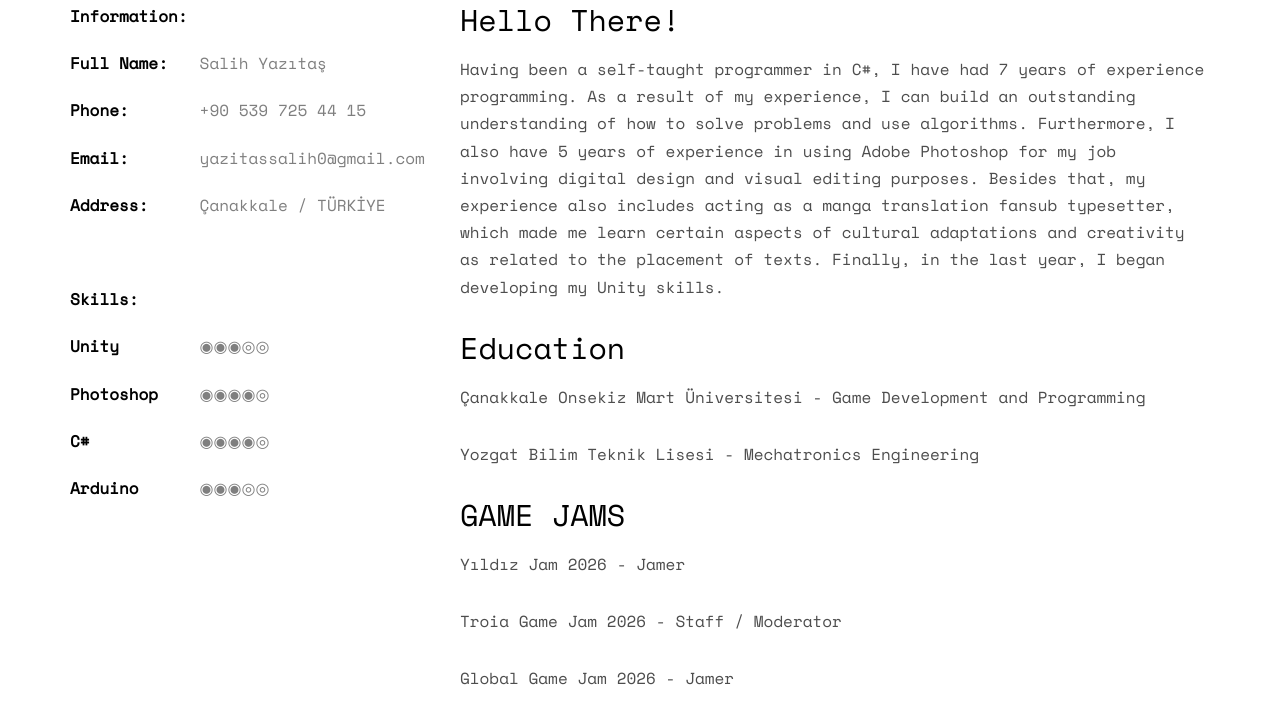
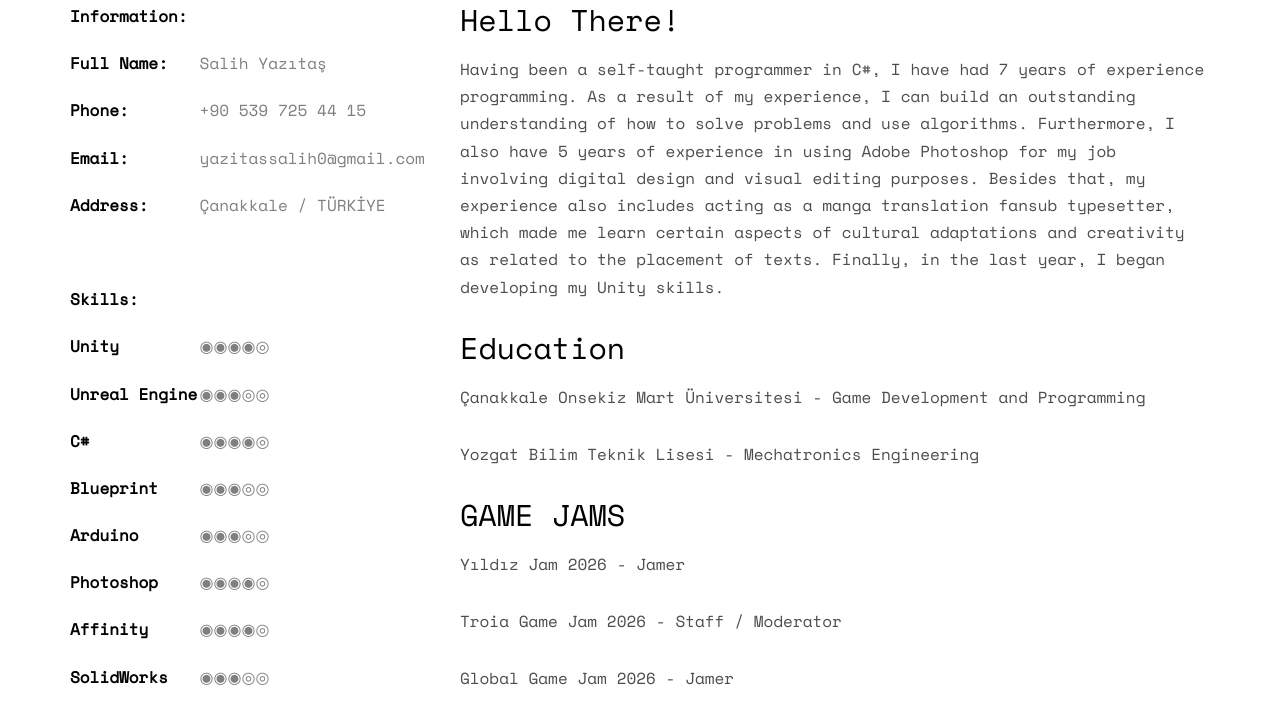
Before and after one commit to SalihYzts/SalihYzts.github.io, a plain HTML site: page index.html in a window 1280 px wide. Shown: the part 1069-1789 px from the top of the page. Drawn offline with nearby package versions, Linux system fonts and the light colour scheme; files whose address does not match are found by name.

Commit message:
Update skills list in index.html

```diff
--- a/index.html
+++ b/index.html
@@ -79,10 +79,15 @@
 						<li><span class="first-block">Address:</span><span class="second-block">Çanakkale / TÜRKİYE</span></li>
 						<li><span class="first-block"></span><span class="second-block"></span></li>
 						<li><span class="first-block">Skills:</span><span class="second-block"></span></li>
-						<li><span class="first-block">Unity</span><span class="second-block">◉◉◉◎◎</span></li>
+						<li><span class="first-block">Unity</span><span class="second-block">◉◉◉◉◎</span></li>
+						<li><span class="first-block">Unreal Engine</span><span class="second-block">◉◉◉◎◎</span></li>
+						<li><span class="first-block">C#</span><span class="second-block">◉◉◉◉◎</span></li>
+						<li><span class="first-block">Blueprint</span><span class="second-block">◉◉◉◎◎</span></li>
+						<li><span class="first-block">Arduino</span><span class="second-block">◉◉◉◎◎</span></li>
 						<li><span class="first-block">Photoshop</span><span class="second-block">◉◉◉◉◎</span></li>
-						<li><span class="first-block">C#</span><span class="second-block">◉◉◉◉◎</span></li>
-						<li><span class="first-block">Arduino</span><span class="second-block">◉◉◉◎◎</span></li>
+						<li><span class="first-block">Affinity</span><span class="second-block">◉◉◉◉◎</span></li>
+						<li><span class="first-block">SolidWorks</span><span class="second-block">◉◉◉◎◎</span></li>
+
 					</ul>
 				</div>
 				<div class="col-md-8">
```
